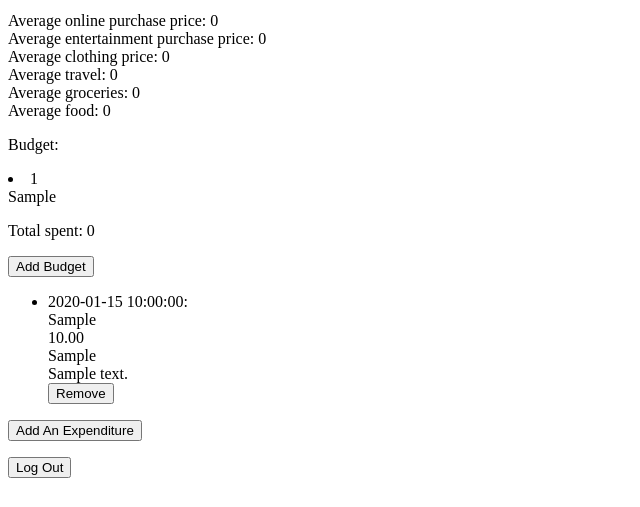
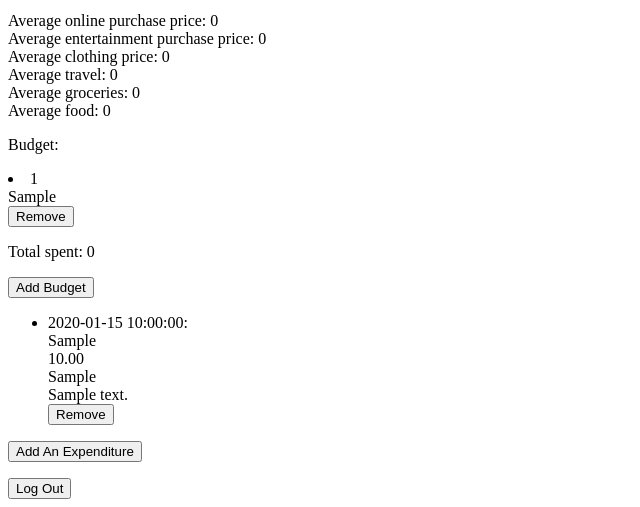
Before and after one commit to emilydowgialo/Spent, a Flask app: page /dashboard/1 in a window 1280 px wide. Shown: the part 301-808 px from the top of the page, without its empty margins (0-640 px from the left). Before the commit the page ends 779 px from the top, so only its background shows below. Run offline with Flask 2, Linux system fonts and the light colour scheme; the visitor is signed in with stand-in values (Sample User, id 1); tables that the repository leaves empty hold one stand-in row (values such as "Sample post").

Commit message:
added ability to remove a budget

```diff
--- a/server.py
+++ b/server.py
@@ -253,6 +253,28 @@ def budget_form():
     return render_template("budget.html")
 
 
+@app.route('/remove-budget/<int:id>', methods=["GET", "POST"])
+def remove_budget(id):
+    """ Remove a budget from the database """
+
+    # This is the expenditure object we are working with
+    # FIXME: expenditure_at_hand and expenditure_stuff are the same. Fix this!
+    budget_at_hand = Budget.query.filter_by(id=id).first()
+
+    # This queries for the id of the user tied to the expenditure
+    budget_id = budget_at_hand.budget_userid
+
+    # This queries the expenditure details
+    # expenditure_stuff = Expenditure.query.filter_by(id=id).first()
+
+    # Deletes the expenditure item from the expenditure table
+    db.session.delete(budget_at_hand)
+    db.session.commit()
+
+    # Redirect the user to their dashboard
+    return redirect(url_for('dashboard', id=budget_id))
+
+
 @app.route('/add-budget', methods=["GET", "POST"])
 def add_budget():
     """ Add a budget """
@@ -348,10 +370,10 @@ def remove_expenditure(id):
     expenditure_id = expenditure_at_hand.expenditure_userid
 
     # This queries the expenditure details
-    expenditure_stuff = Expenditure.query.filter_by(id=id).first()
+    # expenditure_stuff = Expenditure.query.filter_by(id=id).first()
 
     # Deletes the expenditure item from the expenditure table
-    db.session.delete(expenditure_stuff)
+    db.session.delete(expenditure_at_hand)
     db.session.commit()
 
     # Redirect the user to their dashboard
--- a/templates/dashboard.html
+++ b/templates/dashboard.html
@@ -43,12 +43,15 @@
         Budget:<br>
 
     {% for budget in budget %}
+    <form action="/remove-budget/{{ budget.id }}" method="POST">
 
     <li>
 
         {{ budget.budget }}<br>
         {{ budget.category }}<br>
 
+        <input type="Submit" value="Remove">
+    </form>
     </li>
 
     {% endfor %}
```
